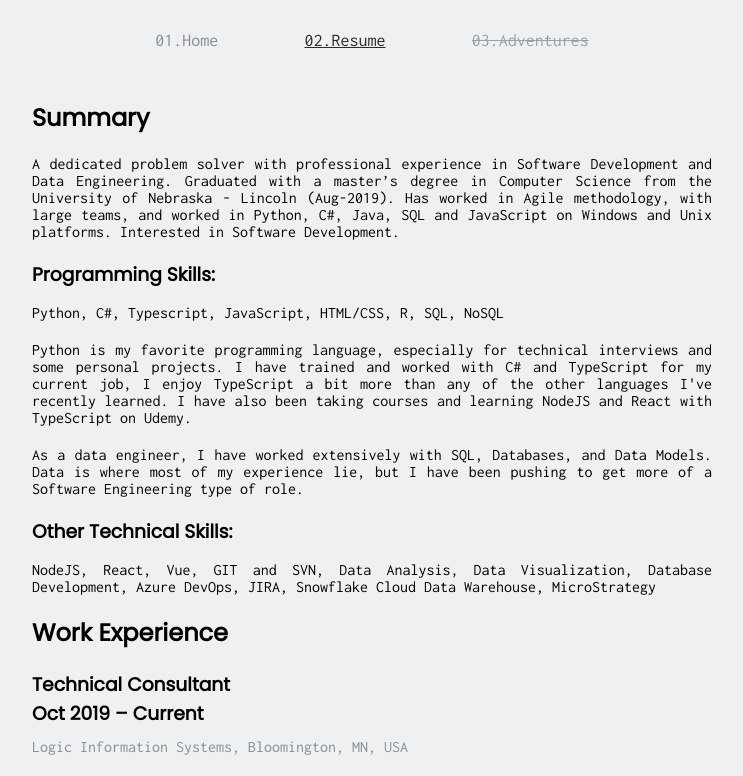
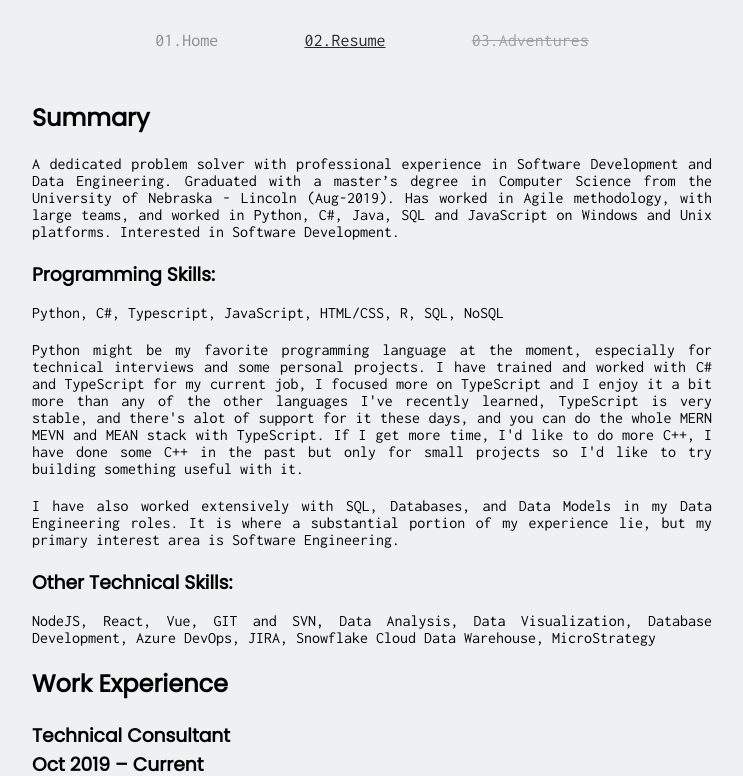
Before and after one commit to sudbasnet/sudbasnet.github.io, a React (Create React App) app: page /resume in a window 1280 px wide. Shown: the top 776 px of the page, without its empty margins (268-1011 px from the left). Built offline with nearby package versions, Linux system fonts and the light colour scheme; the HTML template or start-up script is replaced by a standard one.

Commit message:
updated resume

```diff
--- a/src/components/Main/Resume/Resume.tsx
+++ b/src/components/Main/Resume/Resume.tsx
@@ -10,9 +10,10 @@ const Resume: React.FC = () => {
 
         <h3 className="heading2">Programming Skills:</h3>
         <p>Python, C#, Typescript, JavaScript, HTML/CSS, R, SQL, NoSQL</p>
-        <p>Python is my favorite programming language, especially for technical interviews and some personal projects. I have trained and worked with C# and TypeScript for my current job,
-            I enjoy TypeScript a bit more than any of the other languages I've recently learned. I have also been taking courses and learning NodeJS and React with TypeScript on Udemy.</p> <p> As a data engineer, I have worked
-            extensively with SQL, Databases, and Data Models. Data is where most of my experience lie, but I have been pushing to get more of a Software Engineering type of role.</p>
+        <p>Python might be my favorite programming language at the moment, especially for technical interviews and some personal projects. I have trained and worked with C# and TypeScript for my current job,
+            I focused more on TypeScript and I enjoy it a bit more than any of the other languages I've recently learned, TypeScript is very stable, and there's alot of support for it these days, and you can do the whole MERN MEVN and MEAN stack with TypeScript.
+            If I get more time, I'd like to do more C++, I have done some C++ in the past but only for small projects so I'd like to try building something useful with it. </p> <p> I have also worked
+            extensively with SQL, Databases, and Data Models in my Data Engineering roles. It is where a substantial portion of my experience lie, but my primary interest area is Software Engineering.</p>
 
         <h3 className="heading2">Other Technical Skills:</h3>
         <p className="no-justify">NodeJS, React, Vue, GIT and SVN, Data Analysis, Data Visualization, Database Development, Azure DevOps, JIRA, Snowflake Cloud Data Warehouse, MicroStrategy</p>
```
